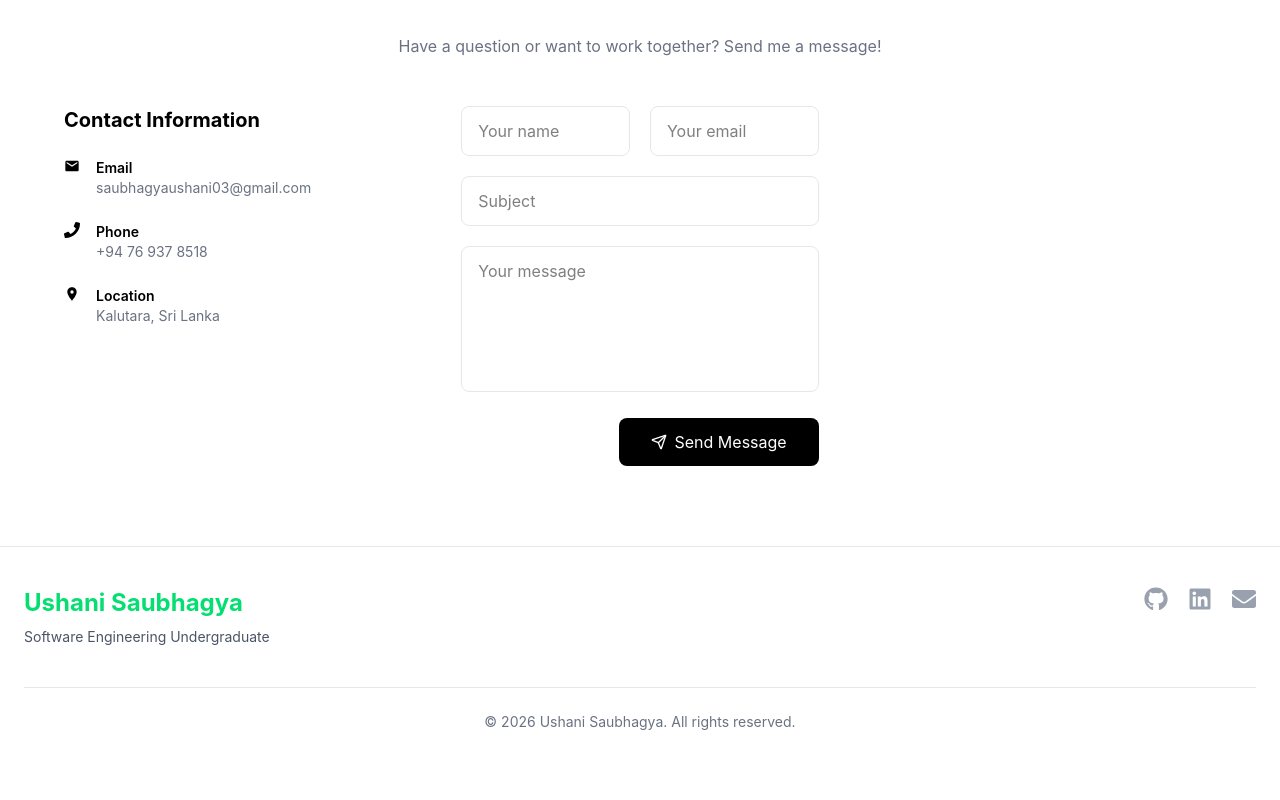
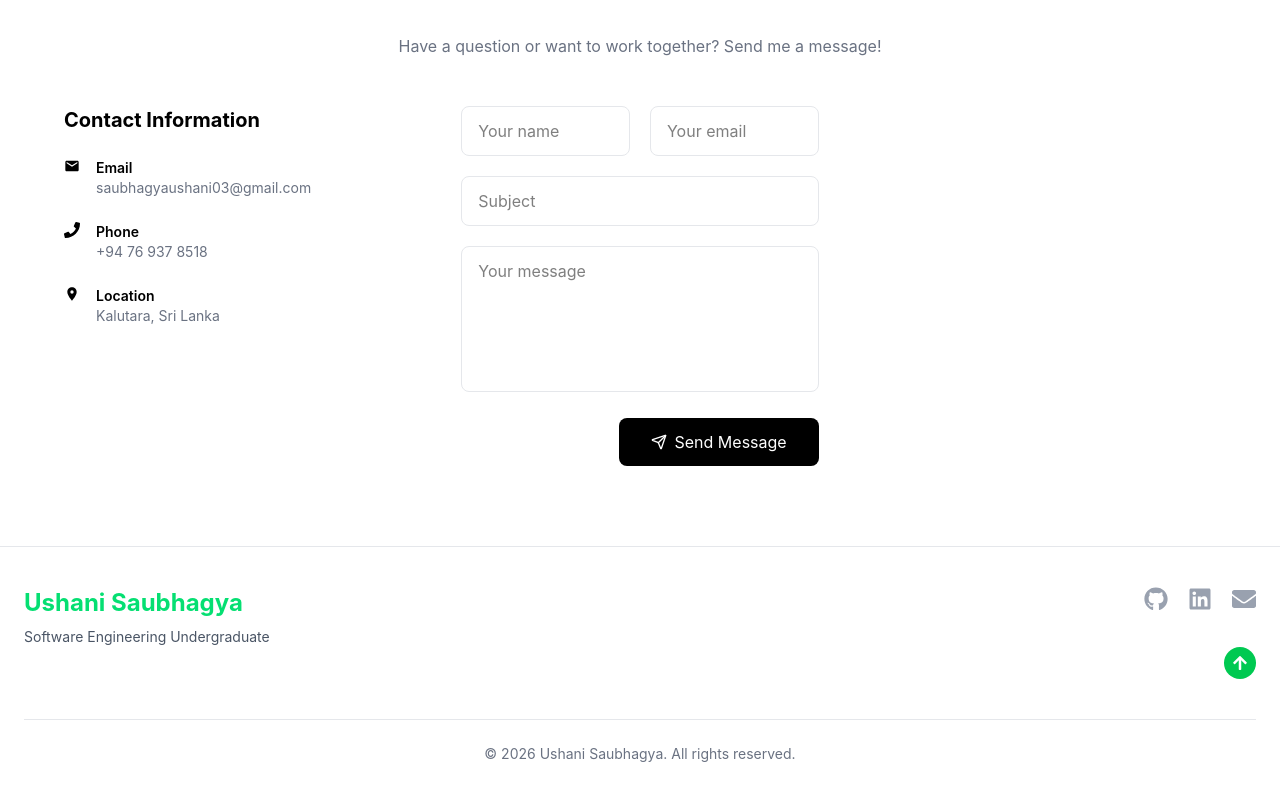
Before and after one commit to saubhagya02-bit/My-Portfolio, a React (Vite) app: page / in a window 1280 px wide. Shown: the part 4419-5219 px from the top of the page. Before the commit the page ends 5191 px from the top, so only its background shows below. Built offline with nearby package versions, Linux system fonts and the light colour scheme.

Commit message:
add scroll-to-top button linking footer to hero section

```diff
--- a/src/components/layout/Footer.jsx
+++ b/src/components/layout/Footer.jsx
@@ -1,7 +1,11 @@
-import { FaGithub, FaLinkedin, FaEnvelope } from "react-icons/fa";
+import { FaGithub, FaLinkedin, FaEnvelope, FaArrowUp } from "react-icons/fa";
 import ScrollReveal from "../animations/ScrollReveal";
 
 const Footer = () => {
+  const scrollToTop = () => {
+    window.scrollTo({ top: 0, behavior: "smooth" });
+  };
+
   return (
     <footer className="bg-white dark:bg-[#0a0a0a] text-black dark:text-white transition-colors duration-300 border-t border-gray-200 dark:border-gray-800 px-6 py-10">
       <ScrollReveal>
@@ -48,6 +52,15 @@ const Footer = () => {
           </div>
         </div>
 
+        <div className="flex justify-end w-full">
+          <button
+            onClick={scrollToTop}
+            className="bg-green-500 hover:bg-green-600 text-white p-2 rounded-full transition duration-300"
+          >
+            <FaArrowUp size={16} />
+          </button>
+        </div>
+
         {/* Copyright */}
         <div className="text-center text-gray-500 dark:text-gray-400 text-sm mt-10 border-t border-gray-200 dark:border-gray-800 pt-6">
           © {new Date().getFullYear()} Ushani Saubhagya. All rights reserved.
```
